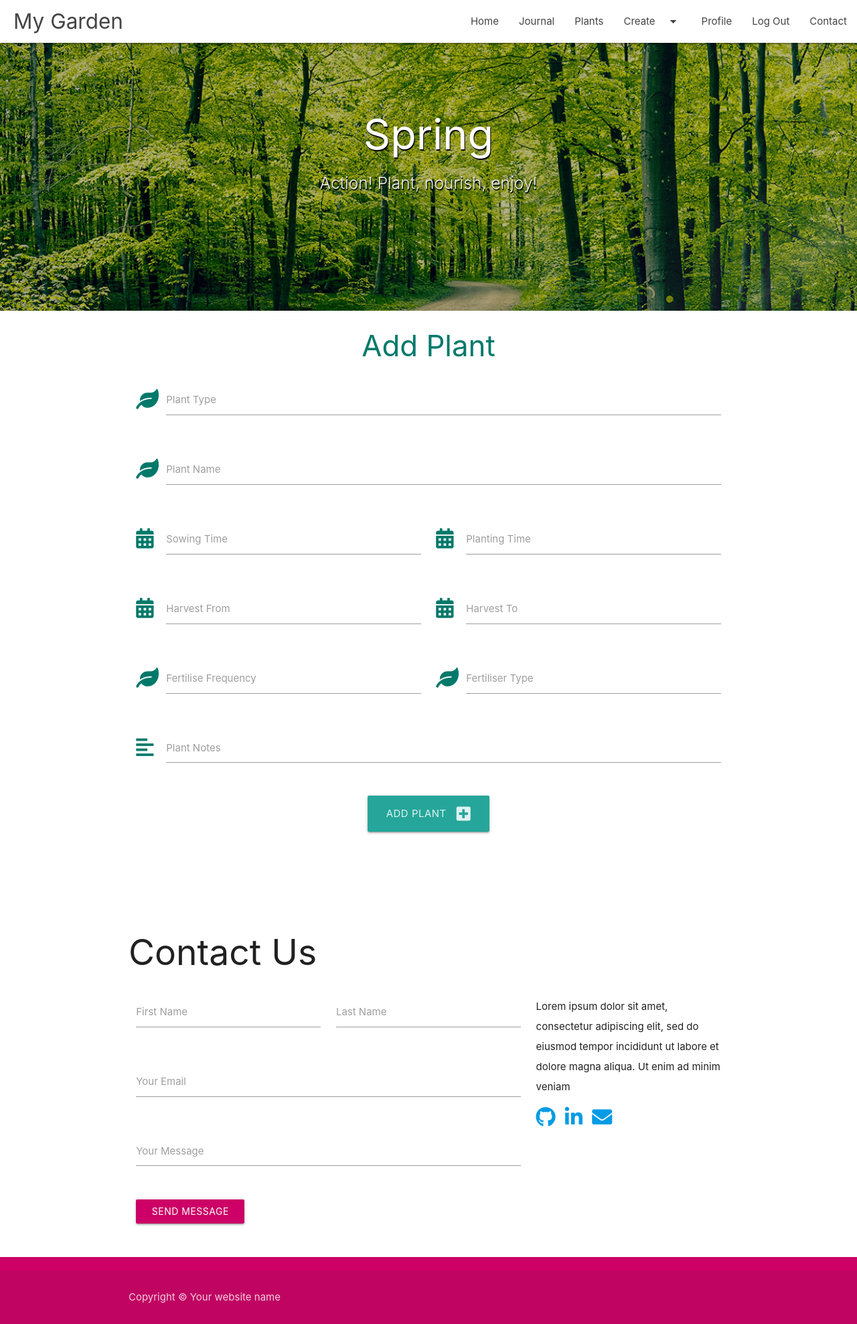
After one commit to daidensacha/mp3-garden-journal, a Flask app: page /add_plant in a window 1280 px wide. The commit adds this page. Shown: the whole page at 67% size. Run offline with Flask 2, Linux system fonts and the light colour scheme; the visitor is signed in with stand-in values (Sample User, id 1); some libraries are stand-ins or nearby versions.

Commit message:
Create add plant page, and functionality. Changed schema structure of plants collection. Added dropdown to navbar. Style changes to display of event and plant information on journal and plant pages.

```diff
--- a/app.py
+++ b/app.py
@@ -93,10 +93,11 @@ def add_event():
     if request.method == "POST":
         date_string = request.form.get("event_date")
         date_object = datetime.strptime(date_string, "%B %d, %Y")
+        plant_name = request.form.get("plant_name")
 
         event = {
             "event_category": request.form.get("event_category"),
-            "plant_name": request.form.get("plant_name"),
+            "plant_name": plant_name,
             "event_name": request.form.get("event_name"),
             "event_repeats": request.form.get("event_repeats"),
             "event_date": date_object,
@@ -104,11 +105,48 @@ def add_event():
             "created_by": session["user"]
         }
         mongo.db.garden_events.insert_one(event)
-        flash("Task Successfully Added", "success")
+        flash("Event Successfully Added", "success")
+
+        # mongo.db.plants.update_one(
+        #     {"plant_name": plant_name},
+        #     {'$set': {plant}}, upsert=True)
+
         return redirect(url_for("get_garden_events"))
 
     categories = mongo.db.categories.find().sort("event_category", 1)
-    return render_template("add_event.html", categories=categories)
+    plants = list(mongo.db.plants.find().sort("plant_name"))
+    return render_template(
+        "add_event.html", categories=categories, plants=plants)
+
+
+@app.route("/add_plant", methods=["GET", "POST"])
+def add_plant():
+    if request.method == "POST":
+        sowing_date_string = request.form.get("plant_sowing")
+        planting_date_string = request.form.get("plant_planting")
+        date_from_string = request.form.get("date_from")
+        date_to_string = request.form.get("date_to")
+        sowing_date_object = datetime.strptime(sowing_date_string, "%B %d, %Y")
+        planting_date_object = datetime.strptime(planting_date_string, "%B %d, %Y")
+        date_from_object = datetime.strptime(date_from_string, "%B %d, %Y")
+        date_to_object = datetime.strptime(date_to_string, "%B %d, %Y")
+
+        plant = {
+            "plant_type": request.form.get("plant_type").lower(),
+            "plant_name": request.form.get("plant_name").lower(),
+            "plant_sowing": sowing_date_object,
+            "plant_planting": planting_date_object,
+            "date_from": date_from_object,
+            "date_to": date_to_object,
+            "fertilise_frequency": request.form.get("fertilise_frequency").lower(),
+            "fertiliser_type": request.form.get("fertiliser_type").lower(),
+            "plant_note": request.form.get("plant_note").lower(),
+            "created_by": session["user"]
+        }
+        mongo.db.plants.insert_one(plant)
+        flash("Plant Successfully Added", "success")
+
+    return render_template("add_plant.html")
 
 
 @app.route("/profile/<username>", methods=["GET", "POST"])
--- a/static/css/style.css
+++ b/static/css/style.css
@@ -291,3 +291,8 @@ Social Icon styling */
   /* margin-bottom: 5px; */
   /* vertical-align: middle; */
 }
+
+/* navbar dropdown border fix */
+li a.dropdown-trigger:focus {
+  outline: none;
+}
--- a/static/js/main.js
+++ b/static/js/main.js
@@ -1,15 +1,18 @@
 // (function($){
 $(function () {
-
+  $(".dropdown-trigger").dropdown({
+    hover: true,
+  });
   $('.sidenav').sidenav();
   $('.parallax').parallax();
   $('.slider').slider({
+    indicators: false,
     full_width: false,
     interval: 10000,
     transition: 800,
   });
   $('.datepicker').datepicker({
-    // format: "mmmm dd, yyyy",
+    format: "mmmm dd, yyyy",
     yearRange: 3,
     showClearBtn: true,
     i18n: {
--- /dev/null
+++ b/templates/add_plant.html
@@ -0,0 +1,89 @@
+{% extends "base.html" %}
+{% block content %}
+
+    <div class="container">
+
+        <h3 class="teal-text text-darken-2 center-align">Add Plant</h3>
+
+        <div class="row">
+            <form class="col s12" method="POST" action="{{ url_for('add_plant') }}">
+                <!-- add plant type -->
+                <div class="row">
+                    <div class="input-field col s12">
+                        <i class="fas fa-leaf prefix teal-text text-darken-2"></i>
+                        <input id="plant_type" name="plant_type"  minlength="5" maxlength="30"
+                          type="text" class="validate" required>
+                        <label for="plant_type">Plant Type</label>
+                    </div>
+                </div>
+                <!-- add plant name -->
+                <div class="row">
+                    <div class="input-field col s12">
+                        <i class="fas fa-leaf prefix teal-text text-darken-2"></i>
+                        <input id="plant_name" name="plant_name"  minlength="5" maxlength="30"
+                          type="text" class="validate" required>
+                        <label for="plant_name">Plant Name</label>
+                    </div>
+                </div>
+                <!--  sowing time / planting time -->
+                <div class="row">
+                    <div class="input-field col s6">
+                        <i class="fas fa-calendar-alt prefix teal-text text-darken-2"></i>
+                        <input id="plant_sowing" name="plant_sowing" type="text" class="datepicker validate" required>
+                        <label for="plant_sowing">Sowing Time</label>
+                    </div>
+                    <div class="input-field col s6">
+                        <i class="fas fa-calendar-alt prefix teal-text text-darken-2"></i>
+                        <input id="plant_planting" name="plant_planting" type="text" class="datepicker validate" required>
+                        <label for="plant_planting">Planting Time</label>
+                    </div>
+                </div>
+                <!-- harvest time -->
+                <div class="row">
+                    <div class="input-field col s6">
+                        <i class="fas fa-calendar-alt prefix teal-text text-darken-2"></i>
+                        <input id="date_from" name="date_from" type="text" class="datepicker validate" required>
+                        <label for="date_from">Harvest From</label>
+                    </div>
+                    <div class="input-field col s6">
+                        <i class="fas fa-calendar-alt prefix teal-text text-darken-2"></i>
+                        <input id="date_to" name="date_to" type="text" class="datepicker validate" required>
+                        <label for="date_to">Harvest To</label>
+                    </div>
+                </div>
+                <!-- fertilising -->
+                <div class="row">
+                    <div class="input-field col s6">
+                        <i class="fas fa-leaf prefix teal-text text-darken-2"></i>
+                        <input id="fertilise_frequency" name="fertilise_frequency"  minlength="5" maxlength="30"
+                          type="text" class="validate">
+                        <label for="fertilise_frequency">Fertilise Frequency</label>
+                    </div>
+                    <div class="input-field col s6">
+                        <i class="fas fa-leaf prefix teal-text text-darken-2"></i>
+                        <input id="fertiliser_type" name="fertiliser_type"  minlength="5" maxlength="30"
+                          type="text" class="validate">
+                        <label for="fertiliser_type">Fertiliser Type</label>
+                    </div>
+                </div>
+                <!-- add plant note -->
+                <div class="row">
+                    <div class="input-field col s12">
+                        <i class="fas fa-align-left prefix teal-text text-darken-2"></i>
+                      <textarea id="plant_note" name="plant_note" minlength="5"
+                      maxlength="200" class="materialize-textarea validate" ></textarea>
+                      <label for="plant_note">Plant Notes</label>
+                    </div>
+                </div>
+                <!-- submit button -->
+                <div class="row">
+                    <div class="col s12 center-align">
+                        <button type="submit" class="btn-large teal-text text-lighten-5">
+                            Add Plant <i class="fas fa-plus-square right"></i>
+                        </button>
+                    </div>
+                </div>
+            </form>
+        </div>
+    </div>
+{% endblock %}
--- a/templates/base.html
+++ b/templates/base.html
@@ -24,6 +24,13 @@
         <!-- main navbar -->
         <div id="navbar" class="navbar-fixed scrollspy">
             <nav class="white">
+                <ul id="dropdown1" class="dropdown-content">
+                    <li><a href="{{ url_for('add_event') }}">Event</a></li>
+                    <li class="divider"></li>
+                    <li><a href="{{ url_for('add_plant') }}">Plant</a></li>
+                    <li class="divider"></li>
+                    <li><a href="#!">Category</a></li>
+                </ul>
                 <div class="nav-wrapper">
 
                     <a href="{{ url_for('home') }}" class="brand-logo">{% if session.user %}My Garden{% else %}Your Garden{% endif %}</a>
@@ -36,10 +43,11 @@
                         {% if session.user %}
                             <li><a class="head-link" href="{{ url_for('get_garden_events') }}">Journal</a></li>
                             <li><a class="head-link" href="{{ url_for('get_plants') }}">Plants</a></li>
-                            <li><a class="head-link" href="{{ url_for('profile', username=session['user']) }}">Profile</a></li>
-                            <li><a class="head-link" href="{{ url_for('add_event') }}">Add Event</a></li>
+                            <!-- <li><a class="head-link" href="{{ url_for('add_event') }}">Add Event</a></li> -->
+                            <li><a class="dropdown-trigger" href="#!" data-target="dropdown1">Create<i class="material-icons right">arrow_drop_down</i></a></li>
                             <!-- <li><a class="head-link" href="#">Add Plants</a></li> -->
                             <!-- <li><a class="head-link" href="#">Add Categories</a></li> -->
+                            <li><a class="head-link" href="{{ url_for('profile', username=session['user']) }}">Profile</a></li>
                             <li><a class="head-link" href="{{ url_for('logout') }}">Log Out</a></li>
                         {% else %}
                             <li><a class="head-link" href="{{ url_for('login') }}">Log In</a></li>
@@ -59,10 +67,10 @@
             {% if session.user %}
                 <li><a class="head-link" href="{{ url_for('get_garden_events') }}">Journal</a></li>
                 <li><a class="head-link" href="{{ url_for('get_plants') }}">Plants</a></li>
+                <li><a class="head-link" href="{{ url_for('add_event') }}">Add Event</a></li>
+                <li><a class="head-link" href="{{ url_for('add_plant') }}">Add Plants</a></li>
+                <!-- <li><a class="head-link" href="#">Add Categories</a></li> -->
                 <li><a class="head-link" href="{{ url_for('profile', username=session['user']) }}">Profile</a></li>
-                <li><a class="head-link" href="{{ url_for('add_event') }}">Add Event</a></li>
-                <!-- <li><a class="head-link" href="#">Add Plants</a></li> -->
-                <!-- <li><a class="head-link" href="#">Add Categories</a></li> -->
                 <li><a class="head-link" href="{{ url_for('logout') }}">Log Out</a></li>
             {% else %}
                 <li><a class="head-link" href="{{ url_for('login') }}">Log In</a></li>
```
Also changed, not shown: templates/add_event.html (+15 -2 lines), templates/journal.html (+23 -7 lines), templates/plants.html (+7 -9 lines).
